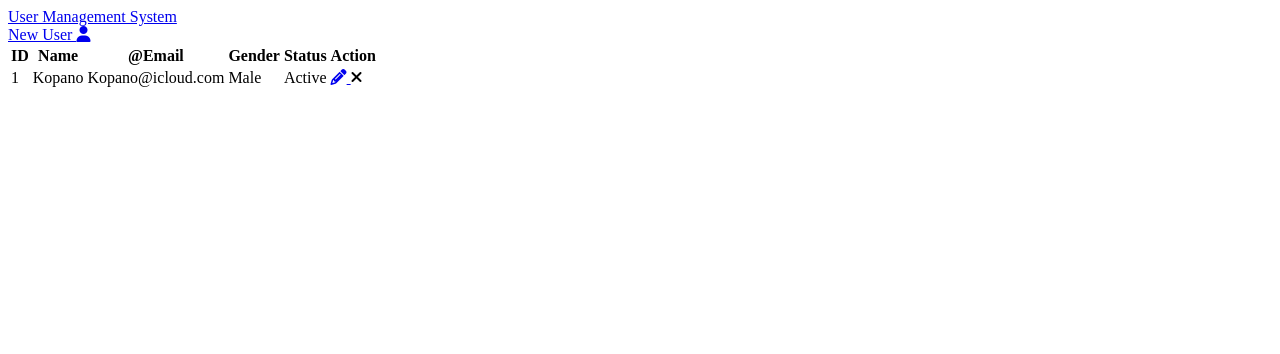
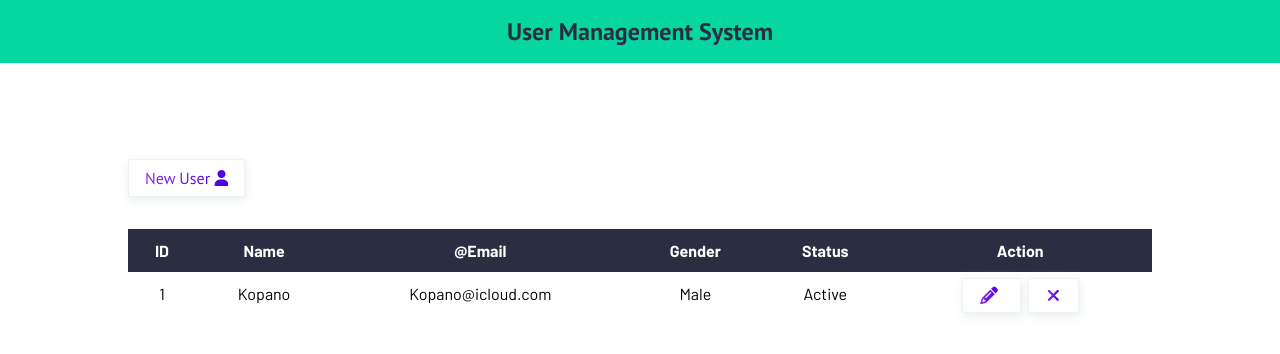
Before and after one commit to saoxygen/User-Management-System, a Node server app: template views/index.html in a window 1280 px wide. Shown: the top 354 px of the page. Run offline with Node 20, Linux system fonts and the light colour scheme; the template is opened without the code that fills it, so the values that code supplies are empty; some libraries are stand-ins or nearby versions.

Commit message:
done styling the webpage in style.css

```diff
--- a/assets/ccs/stye.css
+++ b/assets/ccs/stye.css
@@ -0,0 +1,125 @@
+@import url('https://fonts.googleapis.com/css2?family=Barlow:ital,wght@0,100;0,200;0,300;0,400;0,500;0,600;0,700;0,800;0,900;1,100;1,200;1,300;1,400;1,500;1,600;1,700;1,800;1,900&display=swap');
+
+@import url('https://fonts.googleapis.com/css2?family=Barlow:ital,wght@0,100;0,200;0,300;0,400;0,500;0,600;0,700;0,800;0,900;1,100;1,200;1,300;1,400;1,500;1,600;1,700;1,800;1,900&family=PT+Sans:ital,wght@0,400;0,700;1,400;1,700&display=swap');
+
+/* set up css variables so I can call them later in this css file without specifying the hex code */
+
+:root {
+    --dark: #2b2d42;
+    --light: #adb5bd;
+    --border: #dee2e6;
+    --border-btn: #edf2f4;
+}
+
+* {
+    padding: 0px;
+    margin: 0px;
+    box-sizing: border-box;
+}
+
+a {
+    text-decoration: none;
+    font-family: "PT Sans", sans-serif;
+    font-weight: 400;
+    font-style: normal;
+}
+
+.container {
+    max-width: 1024px;
+    margin: auto;
+}
+
+.nav-brand {
+    font-size: 1.5em;
+    font-weight: bold;
+}
+
+.d-flex {
+    display: flex;
+    flex-wrap: wrap;
+}
+
+.justify-between {
+    justify-content: space-between;
+}
+
+.text-center {
+    text-align: center;
+}
+
+.border-shadow {
+    border: 1px solid var(--border-btn);
+    box-shadow: 1px 3px 10px #e9ecef;
+}
+
+.text-dark {
+    color: var(--dark);
+}
+
+.inline {
+    display: inline-block;
+}
+
+.text-light {
+    color: var(--light);
+}
+
+.text-gradient {
+    background: linear-gradient(to right, #8e2de2, #4a00e0);
+    -webkit-background-clip: text;
+    background-clip: text;
+    -webkit-text-fill-color: transparent;
+}
+
+#header nav {
+    background-color: #06d6a0;
+    padding: 1em 0;
+    width: 100%;
+}
+
+#site-main {
+    margin-top: 6em;
+    font-family: "Barlow", sans-serif;
+}
+
+#site-main .container .box-nav > a {
+    font-size: 1em;
+    padding: .5em 1em;
+}
+
+#site-main .container form {
+    margin: 2em 0;
+}
+
+table {
+    border-spacing: 0px;
+    width: 100%;
+}
+
+.table td, .table th {
+    padding: .75em;
+    vertical-align: top;
+    text-align: center;
+    border-top: 1px solid (--border);
+}
+
+.table td > a.btn {
+    padding: .3em 1em;
+    font-size: 1.1em;
+    margin: 0 .2em;
+}
+
+.table tr:hover {
+    background-color: #06d6a0;
+}
+
+.table tr:hover td > a {
+    box-shadow: none;
+}
+
+.table .thead-dark th {
+    color: #fff;
+    background-color: var(--dark);
+    border-color: #32383e;
+
+}
--- a/views/index.html
+++ b/views/index.html
@@ -1,18 +1,23 @@
 <!DOCTYPE html>
 <html lang="en">
+
 <head>
     <meta charset="UTF-8">
     <meta name="viewport" content="width=device-width, initial-scale=1.0">
     <title>User Management System</title>
-    <link rel="stylesheet" href="https://cdnjs.cloudflare.com/ajax/libs/font-awesome/6.7.2/css/all.min.css" integrity="sha512-Evv84Mr4kqVGRNSgIGL/F/aIDqQb7xQ2vcrdIwxfjThSH8CSR7PBEakCr51Ck+w+/U6swU2Im1vVX0SVk9ABhg==" crossorigin="anonymous" referrerpolicy="no-referrer" />
+    <link rel="stylesheet" href="https://cdnjs.cloudflare.com/ajax/libs/font-awesome/6.7.2/css/all.min.css"
+        integrity="sha512-Evv84Mr4kqVGRNSgIGL/F/aIDqQb7xQ2vcrdIwxfjThSH8CSR7PBEakCr51Ck+w+/U6swU2Im1vVX0SVk9ABhg=="
+        crossorigin="anonymous" referrerpolicy="no-referrer" />
+    <link rel="stylesheet" href="/assets/ccs/stye.css">
 </head>
+
 <body>
     <!-- Header -->
     <header id="header">
         <nav>
             <div class="container">
                 <div class="text-center">
-                    <a href="/" class="nav-brand-text-dark">User Management System</a>
+                    <a href="/" class="nav-brand text-dark">User Management System</a>
                 </div>
             </div>
         </nav>
@@ -22,7 +27,7 @@
 
     <main id="site-main">
         <div class="container">
-        <div class="box-nav d-flex-justify-between">
+            <div class="box-nav d-flex justify-between">
                 <a href="/add-user" class="border-shadow">
                     <span class="text-gradient">New User <i class="fa-solid fa-user"></i> </span>
                 </a>
@@ -50,7 +55,7 @@
                                 <a href="#" class="btn border-shadow update">
                                     <span class="text-gradient"><i class="fas fa-pencil-alt"></i></span>
                                 </a>
-                            <a class="btn border-shadow update">
+                                <a class="btn border-shadow delete">
                                     <span class="text-gradient"><i class="fas fa-times"></i></span>
                                 </a>
                             </td>
@@ -63,4 +68,5 @@
 
     <!-- /Main Site -->
 </body>
+
 </html>
```
Lines whose indentation alone changed are shown as unchanged.
